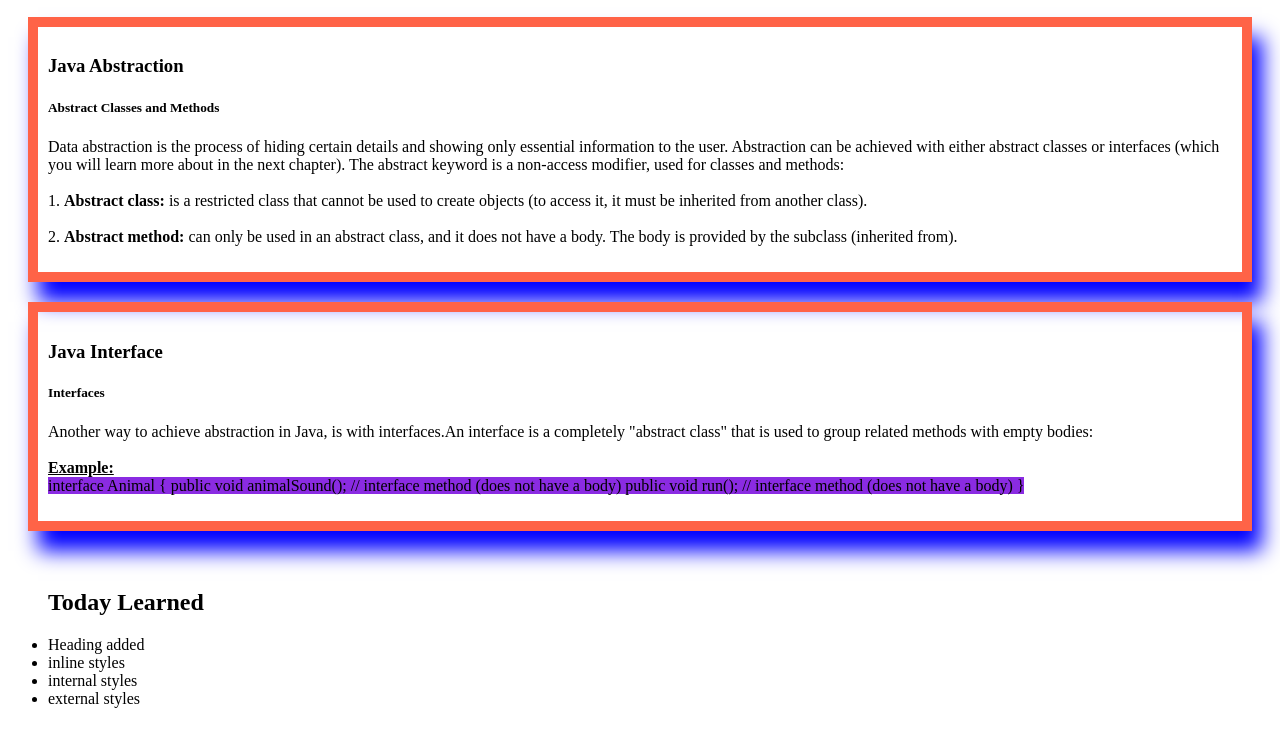
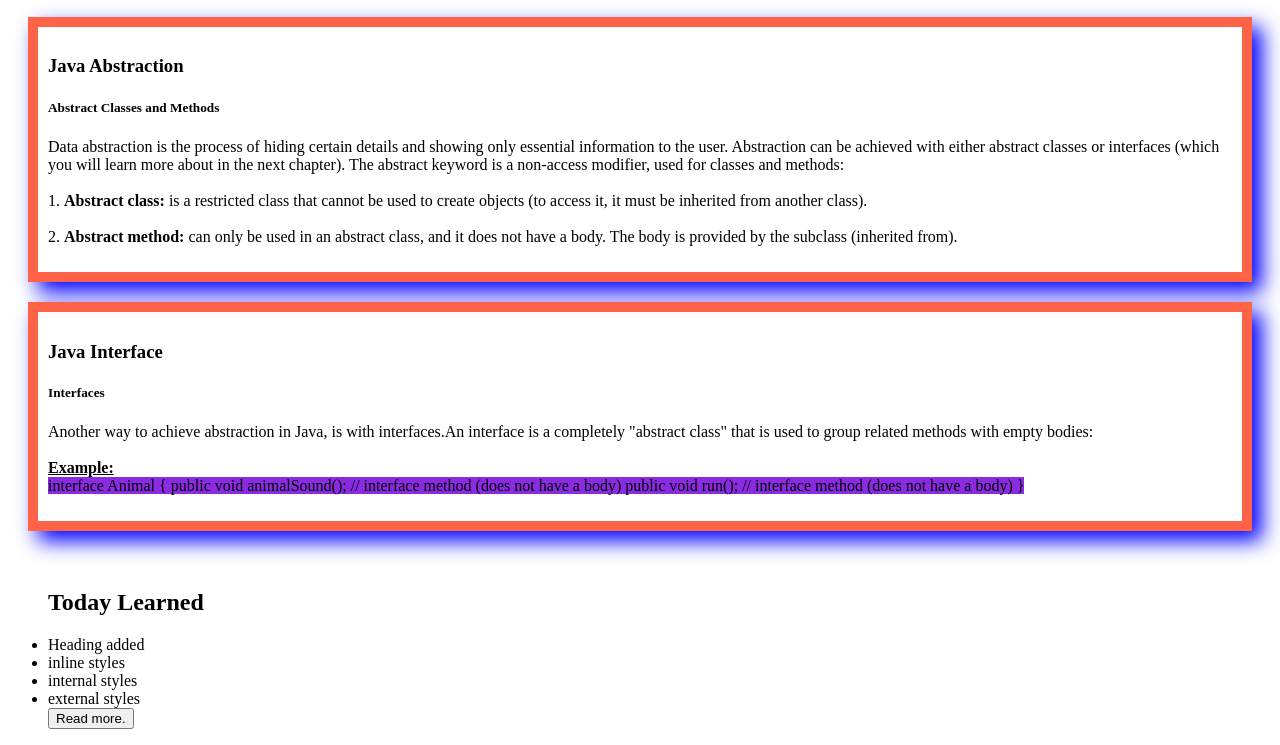
Before and after one commit to rifat3790/basic-css, a plain HTML site: page index.html in a window 1280 px wide. Shown: the part 522-1267 px from the top of the page. Before the commit the page ends 1246 px from the top, so only its background shows below. Drawn offline with Linux system fonts and the light colour scheme.

Commit message:
added button

```diff
--- a/index.html
+++ b/index.html
@@ -54,6 +54,7 @@ The abstract keyword is a non-access modifier, used for classes and methods:
         <li>inline styles</li>
         <li>internal styles</li>
         <li>external styles</li>
+        <button>Read more.</button>
     </ul>
 </body>
 </html>
--- a/styles/blog.css
+++ b/styles/blog.css
@@ -5,7 +5,7 @@
 .blog{
     border: 10px solid tomato;
     padding: 10px;
-    box-shadow: 10px 20px 20px blue;
+    box-shadow: 10px 10px 20px blue;
     margin: 20px;
 }
 
```
